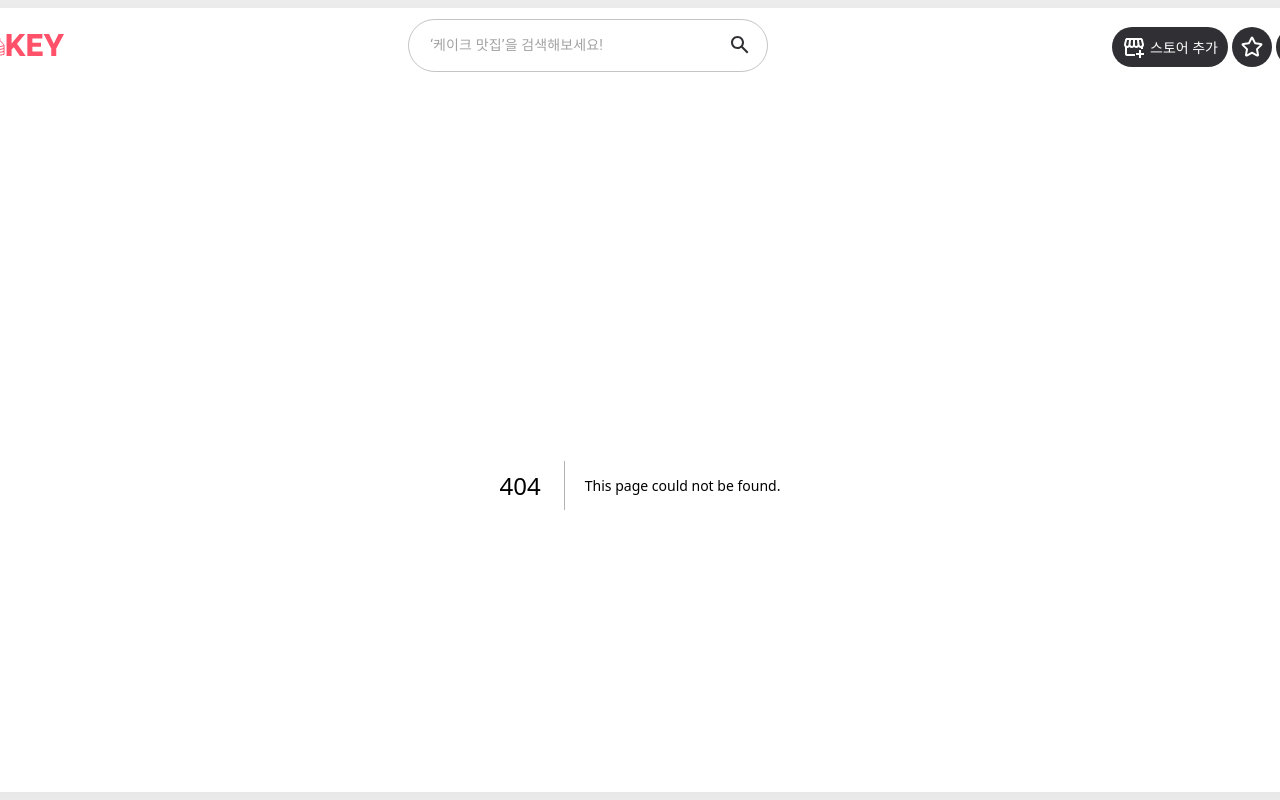
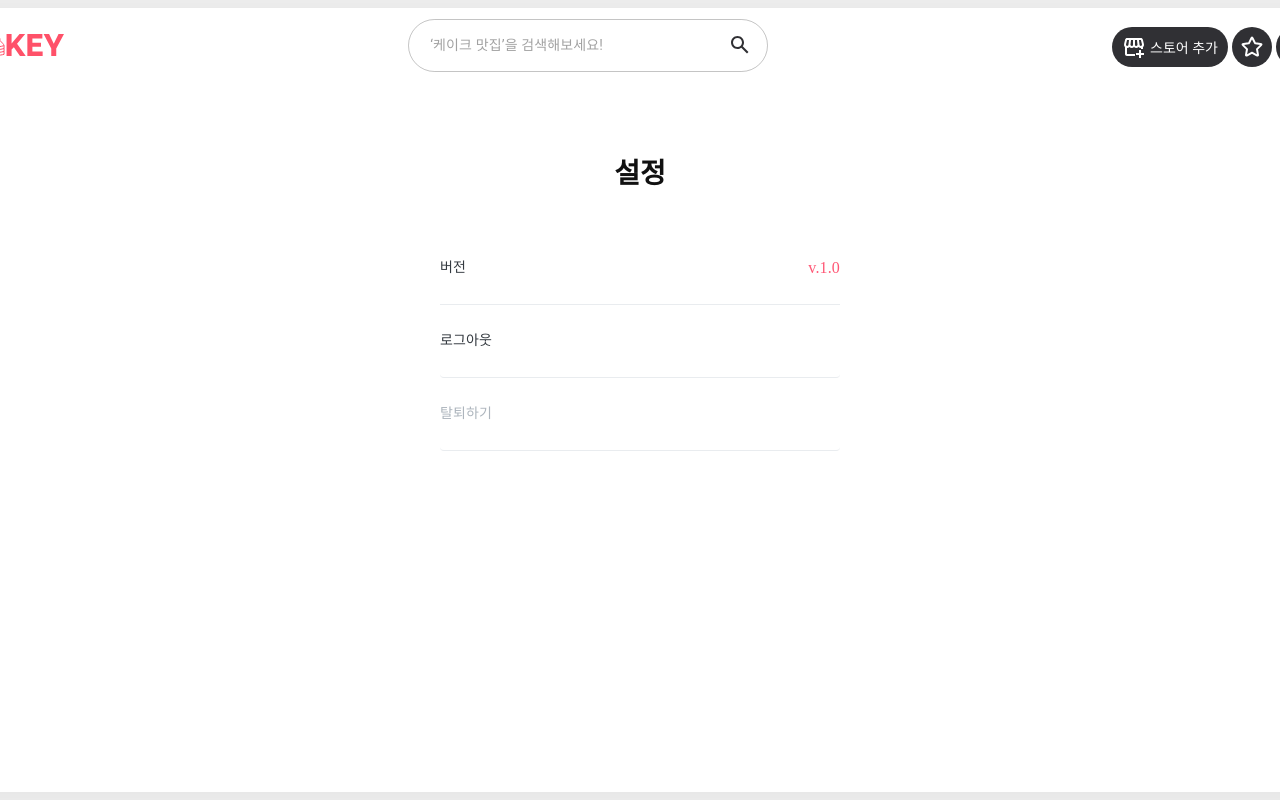
Before and after one commit to cakey-strawberry/cakey-desktop, a Next.js app: page /settings in a window 1280 px wide. Before the commit this address had no page. Built offline with nearby package versions, Linux system fonts and the light colour scheme.

Commit message:
feat: add layout for settings page component

```diff
--- /dev/null
+++ b/src/pages/settings.tsx
@@ -0,0 +1,141 @@
+import { useRouter } from 'next/navigation';
+import { styled, Box, Typography } from '@mui/material';
+
+import { Button } from '@/common/components/Button';
+
+export default function Settings() {
+  const router = useRouter();
+  // TODO: 각 버튼에 맞는 기능 추가(로그아웃, 탈퇴)
+
+  return (
+    <>
+      <PageWrapper>
+        <PageHeader>
+          <PageHeaderText>설정</PageHeaderText>
+        </PageHeader>
+        <PageContent>
+          <VersionInfoWrapper>
+            <VersionLabel>버전</VersionLabel>
+            <VersionNumber>v.1.0</VersionNumber>
+          </VersionInfoWrapper>
+          <LogoutButton onClick={() => router.push('/')}>
+            <LogoutButtonText>로그아웃</LogoutButtonText>
+          </LogoutButton>
+          <DeleteAccountButton onClick={() => router.push('/')}>
+            <DeleteAccountButtonText>탈퇴하기</DeleteAccountButtonText>
+          </DeleteAccountButton>
+        </PageContent>
+      </PageWrapper>
+    </>
+  );
+}
+
+const PageWrapper = styled(Box)({
+  display: 'flex',
+  flexDirection: 'column',
+  alignItems: 'center',
+  gap: '40px',
+  position: 'absolute',
+  width: '400px',
+  left: '500px',
+  top: '148px',
+});
+
+const PageHeader = styled(Box)({
+  display: 'flex',
+  flexDirection: 'column',
+  alignItems: 'center',
+  gap: '6px',
+});
+
+const PageHeaderText = styled(Box)({
+  color: '#111111',
+  fontFamily: 'Pretendard',
+  fontSize: '28px',
+  fontWeight: 700,
+  lineHeight: '36px',
+});
+
+const PageContent = styled(Box)({
+  display: 'flex',
+  width: '400px',
+  flexDirection: 'column',
+  alignItems: 'flex-start',
+});
+
+const VersionInfoWrapper = styled(Box)({
+  display: 'flex',
+  width: '400px',
+  padding: '24px 0px',
+  alignItems: 'flex-start',
+  borderBottom: '1px solid #E9ECEF',
+});
+
+const VersionLabel = styled(Typography)({
+  display: 'flex',
+  height: '24px',
+  flexDirection: 'column',
+  justifyContent: 'center',
+  flex: '1 0 0',
+  color: '#343A40',
+  fontFamily: 'Pretendard',
+  fontSize: '14px',
+  fontWeight: 500,
+  lineHeight: '20px',
+  letterSpacing: '0.1px',
+});
+
+const VersionNumber = styled(Typography)({
+  flex: '1 0 0',
+  color: '#FF5775',
+  textAlign: 'right',
+  fontFamily: 'Pretendard',
+  fontSize: '16px',
+  fontWeight: 500,
+  lineHeight: '24px',
+  letterSpacing: '0.15px',
+});
+
+const LogoutButton = styled(Button)({
+  display: 'flex',
+  width: '400px',
+  padding: '24px 0px',
+  flexDirection: 'column',
+  alignItems: 'flex-start',
+  borderBottom: '1px solid #E9ECEF',
+});
+
+const LogoutButtonText = styled(Typography)({
+  display: 'flex',
+  height: '24px',
+  flexDirection: 'column',
+  justifyContent: 'center',
+  color: '#343A40',
+  fontFamily: 'Pretendard',
+  fontSize: '14px',
+  fontWeight: 500,
+  lineHeight: '20px',
+  letterSpacing: '0.1px',
+});
+
+const DeleteAccountButton = styled(Button)({
+  display: 'flex',
+  width: '400px',
+  padding: '24px 0px',
+  flexDirection: 'column',
+  alignItems: 'flex-start',
+  borderBottom: '1px solid #E9ECEF',
+});
+
+const DeleteAccountButtonText = styled(Typography)({
+  display: 'flex',
+  height: '24px',
+  flexDirection: 'column',
+  justifyContent: 'center',
+  color: '#ADB5BD',
+  fontFamily: 'Pretendard',
+  fontSize: '14px',
+  fontWeight: 500,
+  lineHeight: '20px',
+  letterSpacing: '0.1px',
+});
```
